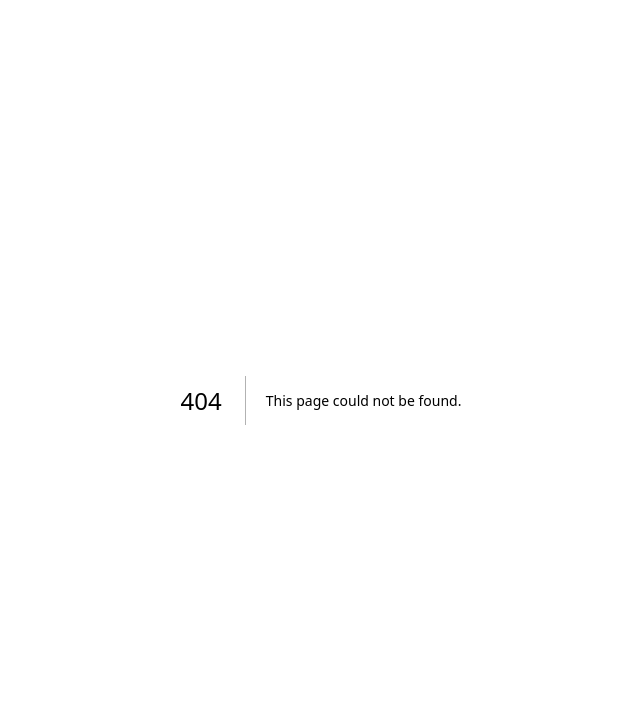
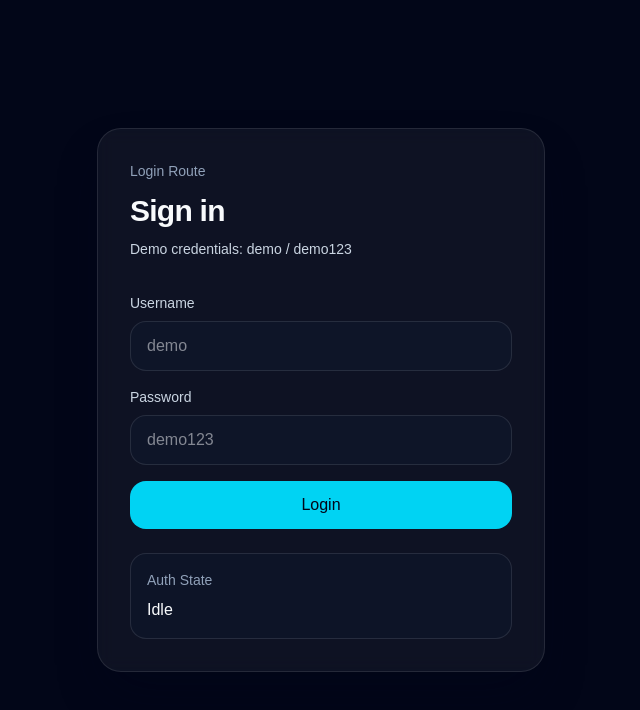
Before and after one commit to enes9103/kartaca-technical-assessment, a Next.js app: page /login in a window 1280 px wide. Before the commit this address had no page. Shown: the top 710 px of the page, without its empty margins (319-959 px from the left). Built offline with nearby package versions, Linux system fonts and the light colour scheme.

Commit message:
feat: add login page and implement authentication flow

```diff
--- /dev/null
+++ b/app/login/page.tsx
@@ -0,0 +1,89 @@
+"use client";
+
+import { useRouter } from "next/navigation";
+import { useState } from "react";
+import { useEffect } from "react";
+
+import { loginRequested } from "@/lib/features/auth/authSlice";
+import { useAppDispatch, useAppSelector } from "@/lib/store/hooks";
+
+export default function LoginPage() {
+  const router = useRouter();
+  const dispatch = useAppDispatch();
+  const authState = useAppSelector((state) => state.auth);
+  const [username, setUsername] = useState("");
+  const [password, setPassword] = useState("");
+
+  useEffect(() => {
+    if (authState.isAuthenticated) {
+      router.replace("/users");
+    }
+  }, [authState.isAuthenticated, router]);
+
+  const handleSubmit = (event: React.FormEvent<HTMLFormElement>) => {
+    event.preventDefault();
+
+    dispatch(
+      loginRequested({
+        username,
+        password,
+      }),
+    );
+  };
+
+  return (
+    <main className="flex min-h-screen items-center justify-center bg-slate-950 px-6 py-16 text-slate-50">
+      <div className="w-full max-w-md rounded-3xl border border-white/10 bg-white/5 p-8 shadow-2xl shadow-slate-950/40 backdrop-blur">
+        <p className="text-sm text-slate-400">Login Route</p>
+        <h1 className="mt-3 text-3xl font-semibold tracking-tight">Sign in</h1>
+        <p className="mt-2 text-sm leading-6 text-slate-300">
+          Demo credentials: <span className="font-medium">demo / demo123</span>
+        </p>
+
+        <form onSubmit={handleSubmit} className="mt-8 space-y-4">
+          <label className="block">
+            <span className="mb-2 block text-sm text-slate-300">
+              Username
+            </span>
+            <input
+              value={username}
+              onChange={(event) => setUsername(event.target.value)}
+              className="w-full rounded-2xl border border-white/10 bg-slate-900/80 px-4 py-3 outline-none transition focus:border-cyan-400"
+              placeholder="demo"
+            />
+          </label>
+
+          <label className="block">
+            <span className="mb-2 block text-sm text-slate-300">
+              Password
+            </span>
+            <input
+              type="password"
+              value={password}
+              onChange={(event) => setPassword(event.target.value)}
+              className="w-full rounded-2xl border border-white/10 bg-slate-900/80 px-4 py-3 outline-none transition focus:border-cyan-400"
+              placeholder="demo123"
+            />
+          </label>
+
+          <button
+            type="submit"
+            className="w-full rounded-2xl bg-cyan-400 px-4 py-3 font-medium text-slate-950 transition hover:bg-cyan-300"
+          >
+            {authState.status === "loading" ? "Signing in..." : "Login"}
+          </button>
+        </form>
+
+        <div className="mt-6 rounded-2xl border border-white/10 bg-slate-900/70 p-4">
+          <p className="text-sm text-slate-400">Auth State</p>
+          <p className="mt-2 text-base font-medium capitalize">
+            {authState.status}
+          </p>
+          {authState.error ? (
+            <p className="mt-2 text-sm text-rose-300">{authState.error}</p>
+          ) : null}
+        </div>
+      </div>
+    </main>
+  );
+}
```
